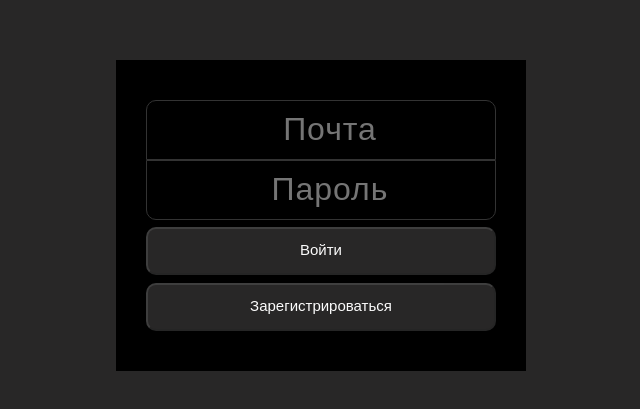
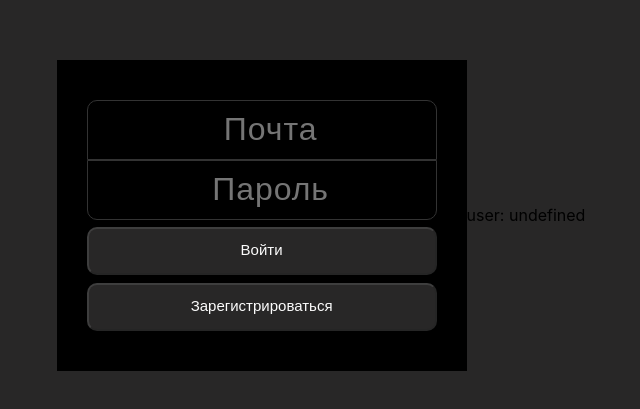
Before and after one commit to Crystal2033/AuctionWeb, a Next.js app: page / in a window 1280 px wide. Shown: the part 193-602 px from the top of the page, without its empty margins (319-959 px from the left). Built offline with nearby package versions, Linux system fonts and the light colour scheme; no server answers.

Commit message:
added provider without observer

```diff
--- a/package.json
+++ b/package.json
@@ -13,6 +13,9 @@
     "@emotion/react": "^11.9.0",
     "@emotion/styled": "^11.8.1",
     "axios": "^0.27.2",
+    "mobx": "^6.5.0",
+    "mobx-react-lite": "^3.4.0",
+    "mobx-state-tree": "^5.1.5",
     "next": "12.1.5",
     "react": "18.1.0",
     "react-dom": "18.1.0"
--- a/pages/_app.tsx
+++ b/pages/_app.tsx
@@ -1,10 +1,13 @@
 import '../styles/globals.css'
 import type { AppProps } from 'next/app'
 import { css, Global } from '@emotion/react'
+import { StoreProvider } from './src/stores/useStoreContext'
+import rootStore from './src/stores/rootStore'
 
 function MyApp({ Component, pageProps }: AppProps) {
-  return <><Global
-    styles={css`
+  return <StoreProvider value={rootStore}>
+    <><Global
+      styles={css`
           body {
             background-color: rgb(40, 39, 39);
 
@@ -12,8 +15,9 @@ function MyApp({ Component, pageProps }: AppProps) {
                           Ubuntu, Cantarell, Fira Sans, Droid Sans, Helvetica Neue, sans-serif;
           }
         `}
-  />
-    <Component {...pageProps} /></>
+    />
+      <Component {...pageProps} /></>
+  </StoreProvider>
 }
 
 
--- a/pages/index.tsx
+++ b/pages/index.tsx
@@ -1,6 +1,8 @@
 import type { NextPage } from 'next'
 import styled from '@emotion/styled'
 import LoginForm from './src/components/LoginForm'
+import { useStore } from './src/stores/useStoreContext';
+import AccountButton from './src/components/AccountButton';
 
 
 const Main = styled.main`
@@ -24,11 +26,14 @@ const Container = styled.div`
 
 
 const Home: NextPage = () => {
+
   return (
     <Main>
+
       <Container>
         <LoginForm />
       </Container>
+      <AccountButton />
     </Main >
   )
 }
--- a/pages/src/api/mainApi.ts
+++ b/pages/src/api/mainApi.ts
@@ -1,8 +1,9 @@
 import axios, { AxiosResponse } from "axios"
 import { HOST } from "../../../config"
+import { User } from "../types/types"
 import { getSession } from "../utils/authKeyStorageService"
 
-export const getUserById = (): Promise<AxiosResponse<{ id: string, money: number, nickname: string, secretToken: string }>> => {
+export const getAccount = (): Promise<AxiosResponse<User>> => {
     const session = getSession()
     console.log(session.token);
     return axios.get(`${HOST}/api/account/`, {
--- /dev/null
+++ b/pages/src/components/AccountButton.tsx
@@ -0,0 +1,13 @@
+import React from 'react'
+import { useStore } from '../stores/useStoreContext';
+
+const AccountButton = () => {
+    const { userStore } = useStore();
+    const { user } = userStore;
+    console.log(user);
+    return (
+        <div>{`user: ${user?.nickname}`}</div>
+    )
+}
+
+export default AccountButton
--- a/pages/src/components/LoginForm.tsx
+++ b/pages/src/components/LoginForm.tsx
@@ -1,10 +1,11 @@
 import styled from '@emotion/styled';
 import React, { useState } from 'react'
 import { login, signup } from '../api/authApi';
-import { getUserById } from '../api/mainApi';
+import { getAccount } from '../api/mainApi';
 import { saveSession } from '../utils/authKeyStorageService';
 import InputLine from './InputLine'
-
+import { observer } from 'mobx-react-lite'
+import { useStore } from '../stores/useStoreContext';
 
 type LoginInfo = {
     email?: string;
@@ -47,7 +48,7 @@ const StyledForm = styled.div`
 const LoginForm = () => {
 
     const [loginData, setLoginData] = useState<LoginInfo>()
-
+    const { userStore } = useStore();
 
     const clickAutho = () => {
 
@@ -55,7 +56,7 @@ const LoginForm = () => {
             console.log("Authorization");
             login(loginData.email, loginData.password).then((response) => {
                 saveSession(response.data.secretToken)
-                getUserById();
+                getAccount();
             }).catch(console.error);
         }
     }
@@ -65,7 +66,6 @@ const LoginForm = () => {
         if (loginData?.email && loginData?.password) {
             console.log("Registration");
             signup(loginData.email, loginData.password).then((response) => {
-                //getUserById(response.data.id);
             }).catch(console.error);
         }
     }
--- /dev/null
+++ b/pages/src/stores/rootStore.ts
@@ -0,0 +1,14 @@
+import { types, unprotect } from 'mobx-state-tree'
+import { initialUserStoreState, UserStore } from './userStore'
+
+const rootStore = types.model({
+    userStore: UserStore
+}).create(
+    {
+        userStore: UserStore.create(initialUserStoreState)
+    }
+)
+
+unprotect(rootStore);
+
+export default rootStore
--- /dev/null
+++ b/pages/src/stores/useStoreContext.ts
@@ -0,0 +1,15 @@
+import { createContext, useContext } from "react";
+import rootStore from "./rootStore";
+import { Instance } from "mobx-state-tree"
+
+const RootStoreContext = createContext<null | Instance<typeof rootStore>>(null);
+export const StoreProvider = RootStoreContext.Provider;
+
+export const useStore = (): typeof rootStore => {
+    const store = useContext(RootStoreContext);
+
+    if (!store) {
+        throw new Error("useStore must be used within a StoreProvider")
+    }
+    return store;
+}
--- /dev/null
+++ b/pages/src/stores/userStore.ts
@@ -0,0 +1,32 @@
+import { types } from 'mobx-state-tree'
+import { getAccount } from '../api/mainApi';
+const User = types.model("User", {
+    id: types.string,
+    nickname: types.string,
+    //email: types.string,
+    money: types.integer,
+}
+);
+
+export const UserStore = types.model("UserStore").props({
+    user: types.maybeNull(User),
+    isLoading: types.boolean,
+}).actions((self) => ({
+    afterCreate: () => {
+        console.log("USER STORE CREATED");
+        setTimeout(() => {
+            (self as any).syncAccount();
+        })
+
+    },
+    syncAccount: () => {
+        getAccount().then(({ data: user }) => {
+            self.user = User.create(user);
+        });
+    }
+}));
+
+export const initialUserStoreState = {
+    user: null,
+    isLoading: false,
+};
```
Also changed, not shown: pages/src/types/types.d.ts (added, +7 -0 lines), 1 other file (tests, documents, lock files or other folders).
